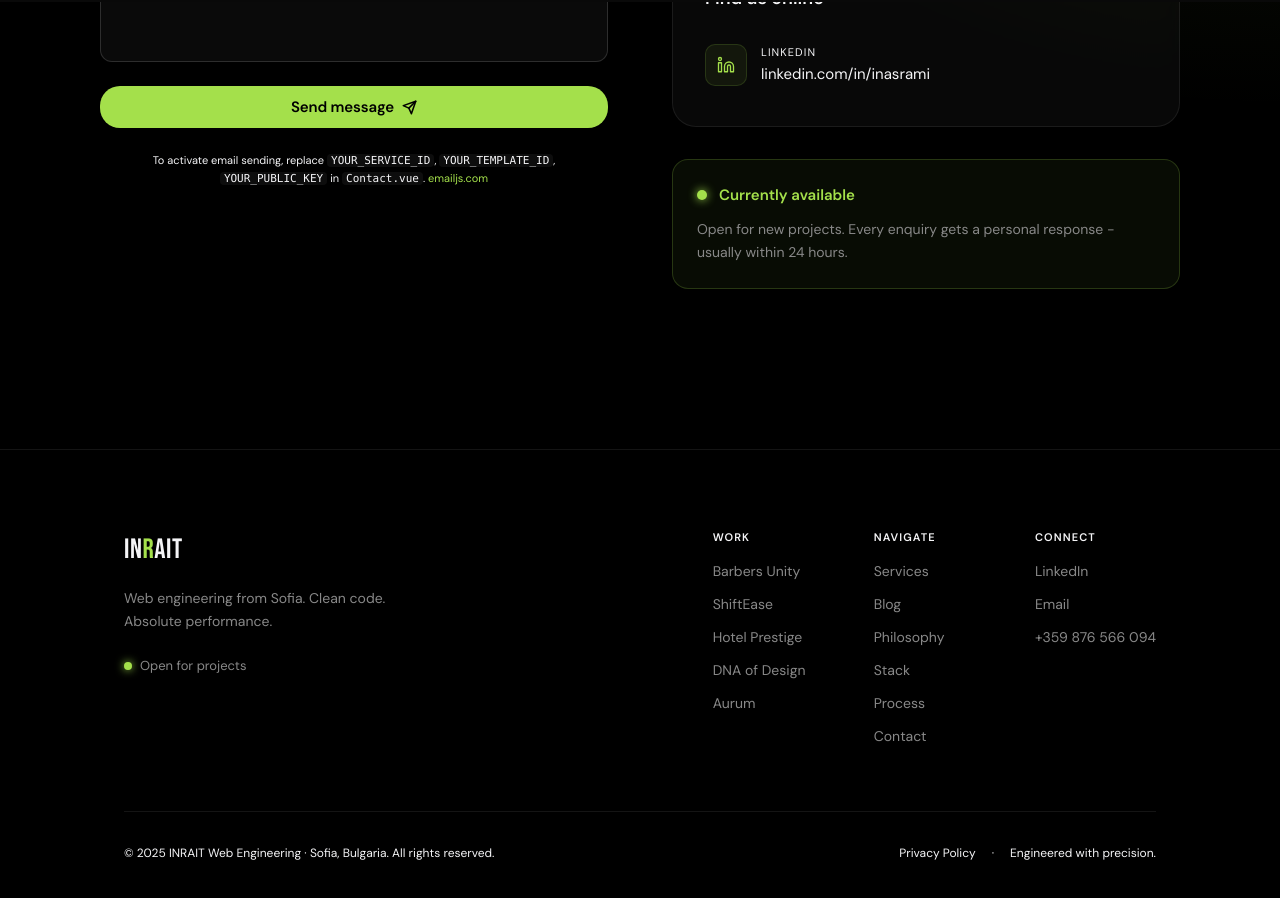
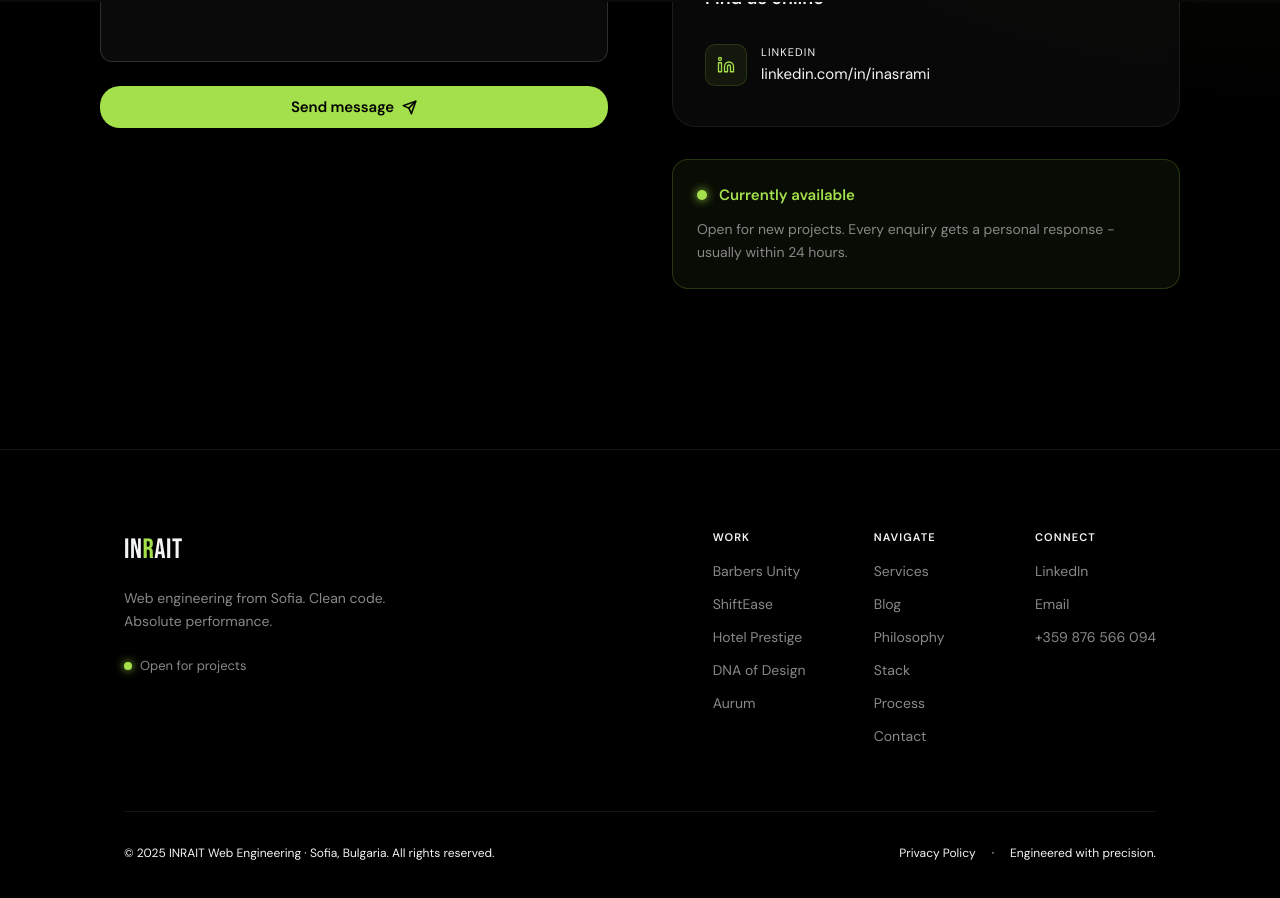
Before and after one commit to inasrami/inrait, a Vue app: page /contact in a window 1280 px wide. Shown: the part 798-1696 px from the top of the page. Built offline with nearby package versions, Linux system fonts and the light colour scheme; no server answers.

Commit message:
Refactor Contact.vue to remove EmailJS setup notes and access environment variables for service configuration

```diff
--- a/src/pages/Contact.vue
+++ b/src/pages/Contact.vue
@@ -86,13 +86,7 @@
               </template>
             </button>
 
-            <!-- EmailJS setup note -->
-            <p class="text-[11px] text-text-dim text-center leading-relaxed">
-              {{ t('contact.setupNote') }} <code class="px-1 rounded bg-white/5">YOUR_SERVICE_ID</code>,
-              <code class="px-1 rounded bg-white/5">YOUR_TEMPLATE_ID</code>,
-              <code class="px-1 rounded bg-white/5">YOUR_PUBLIC_KEY</code> in <code class="px-1 rounded bg-white/5">Contact.vue</code>.
-              <a href="https://emailjs.com" target="_blank" rel="noopener" class="text-accent underline-offset-2 hover:underline" style="cursor: pointer;">{{ t('contact.setupLink') }}</a>
-            </p>
+
 
           </form>
         </div>
@@ -195,9 +189,10 @@ const errorMsg  = ref('')
 
 const form = reactive({ name: '', email: '', type: '', budget: '', message: '' })
 
-const EMAILJS_SERVICE_ID  = 'YOUR_SERVICE_ID'
-const EMAILJS_TEMPLATE_ID = 'YOUR_TEMPLATE_ID'
-const EMAILJS_PUBLIC_KEY  = 'YOUR_PUBLIC_KEY'
+// Access the environment variables here
+const EMAILJS_SERVICE_ID  = import.meta.env.VITE_EMAILJS_SERVICE_ID
+const EMAILJS_TEMPLATE_ID = import.meta.env.VITE_EMAILJS_TEMPLATE_ID
+const EMAILJS_PUBLIC_KEY  = import.meta.env.VITE_EMAILJS_PUBLIC_KEY
 
 async function handleSubmit() {
   errorMsg.value = ''
```
